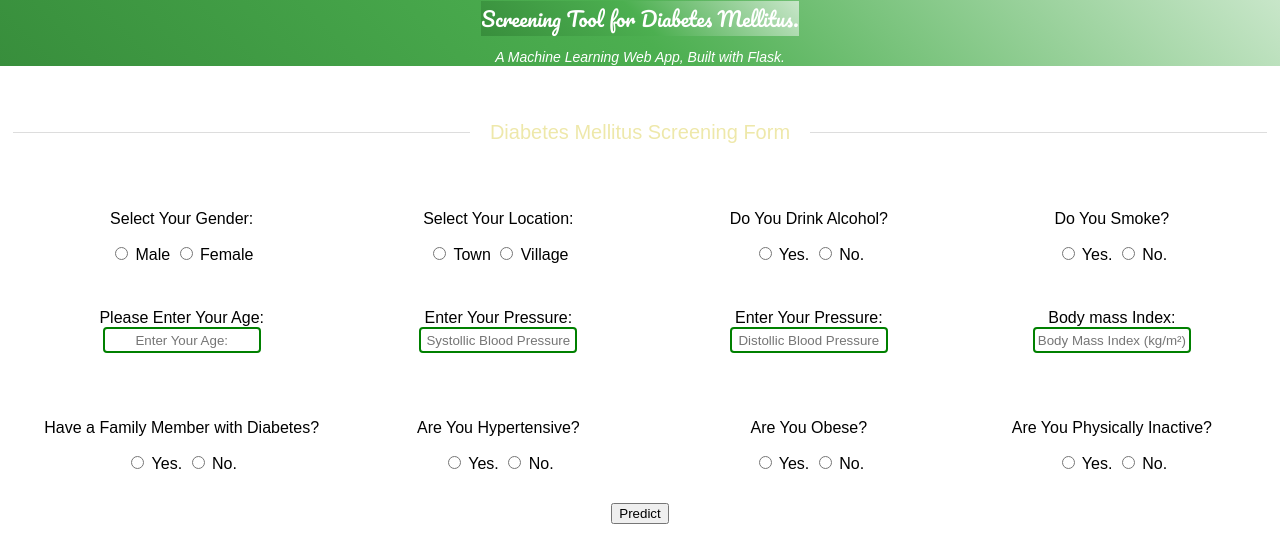
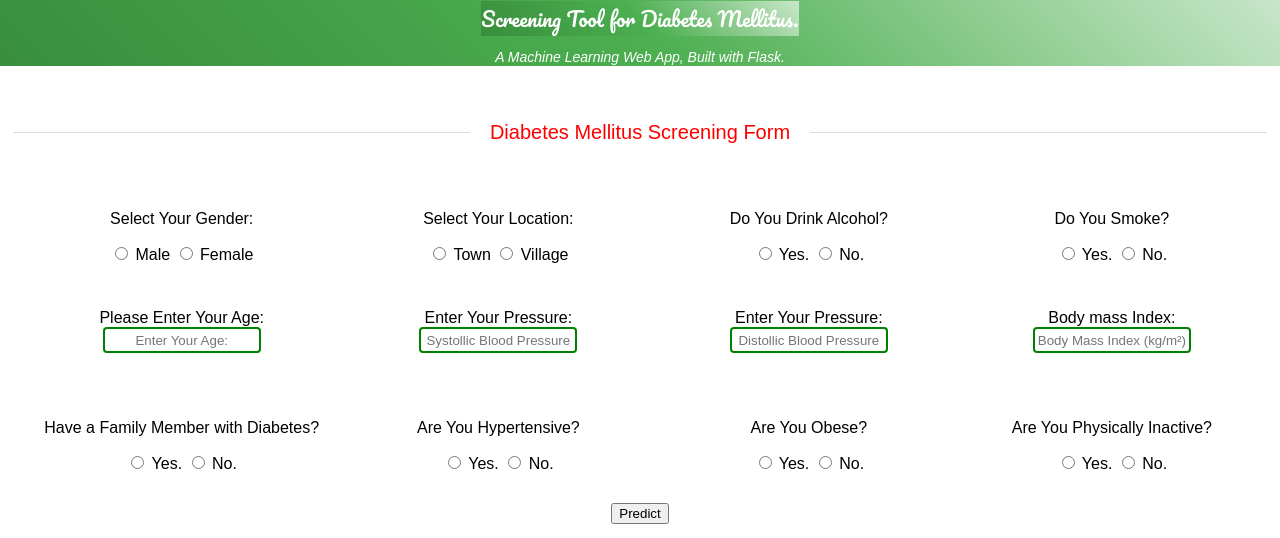
Before and after one commit to dbms-sema/Type-2-Diabetes, a Flask app: page / in a window 1280 px wide. Shown: the top 538 px of the page. Run offline with Flask 2, Linux system fonts and the light colour scheme; parts of the project's set-up code (start-up, migrations or seed data) failed here and were passed over; some libraries are stand-ins or nearby versions.

Commit message:
Update styles.css

```diff
--- a/static/styles.css
+++ b/static/styles.css
@@ -20,7 +20,7 @@ legend {
      position: relative;
      margin: auto;
      padding: 5px 20px;
-     color: #eee8aa;
+     color: red;
      font-size: 20px;
      text-align: center;
 }
```
